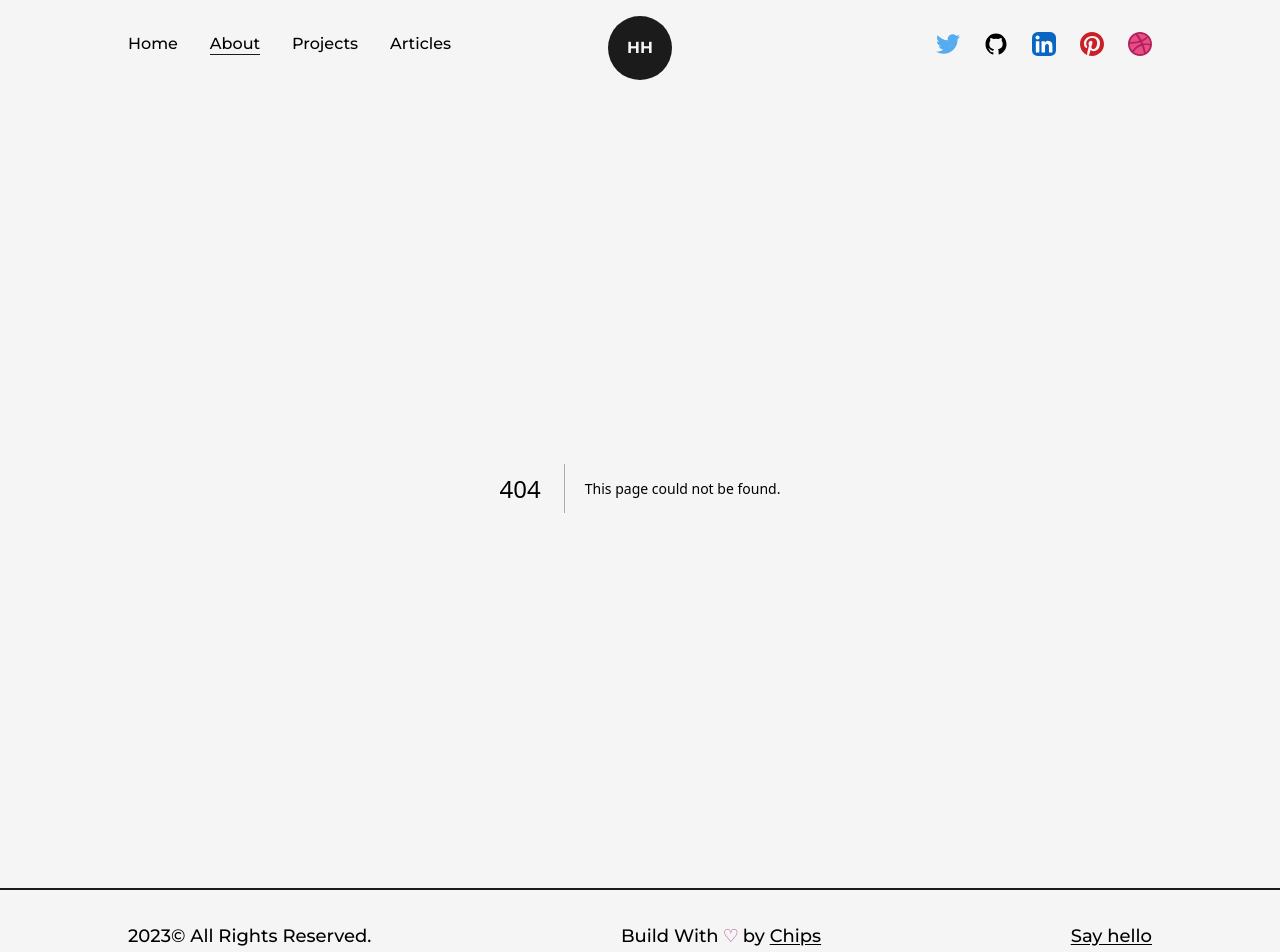
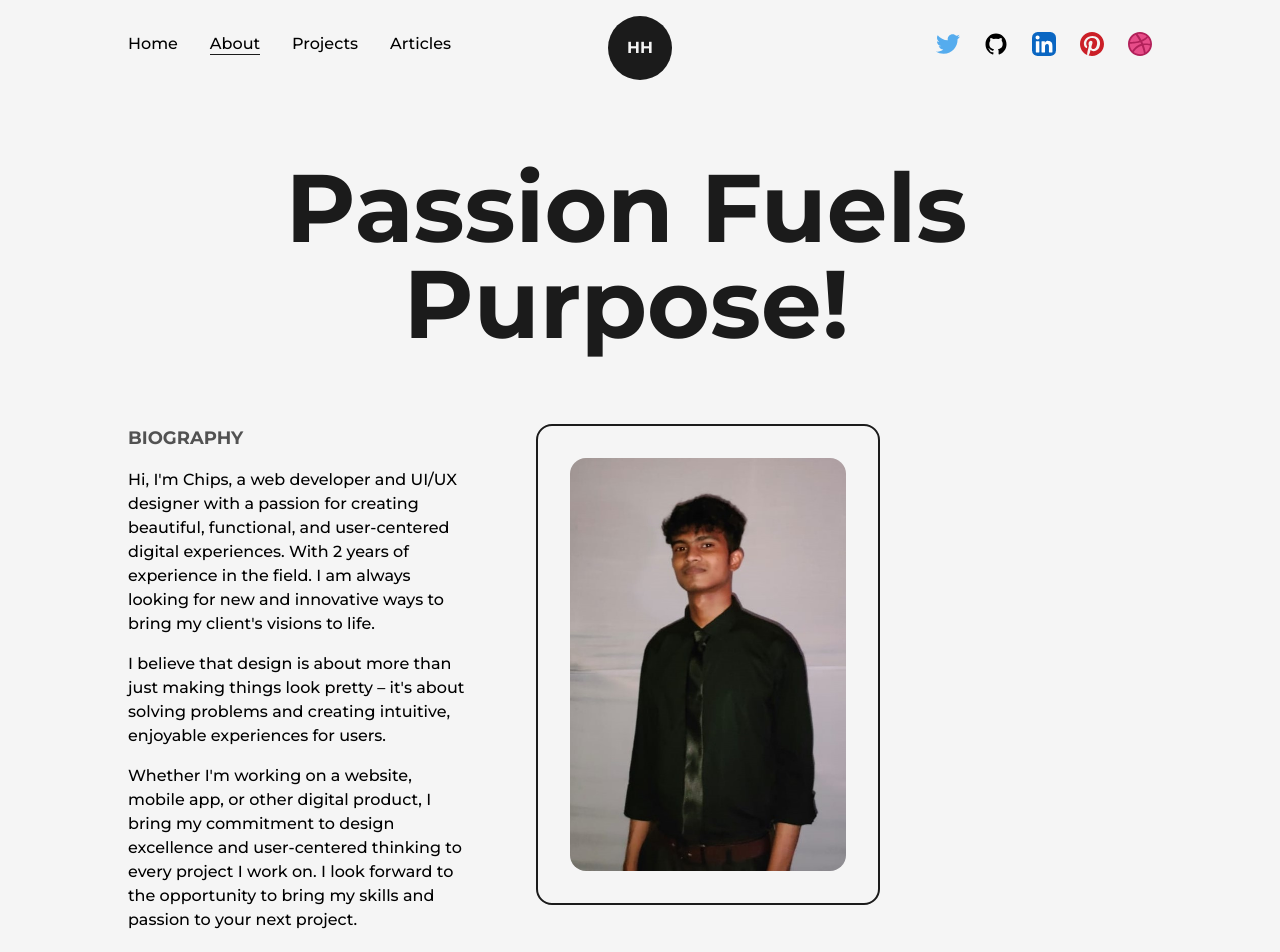
Before and after one commit to Chipsii/portfolio, a Next.js app: page /about in a window 1280 px wide. Before the commit this address had no page. Shown: the top 952 px of the page. Built offline with nearby package versions, Linux system fonts and the light colour scheme.

Commit message:
created about page, added description and pic

```diff
--- /dev/null
+++ b/src/pages/about.js
@@ -0,0 +1,48 @@
+import AnimatedText from "@/components/AnimatedText";
+import Layout from "@/components/Layout";
+import Head from "next/head";
+import React from "react";
+import profilePic from "../../public/images/profile/developer-pic-2.jpg";
+import Image from "next/image";
+
+
+const about =() => {
+    return (
+        <>
+        <Head>
+            <title>Chips | About Page</title>
+            <meta name="description" content="any description" />
+        </Head>
+        <main className="flex w-full flex-col items-center justify-center">
+            <Layout classname="pt-16">
+            <AnimatedText text="Passion Fuels Purpose!" className="mb-16" />
+            <div className="grid w-full grid-cols-8 gap-16 ">
+                <div className="col-span-3 flex flex-col items-start justify-start">
+                    <h2 className=" mb-4 text-lg font-bold uppercase text-dark/75">Biography</h2>
+                    <p className=" font-medium ">Hi, I'm Chips, a web developer and UI/UX designer with a passion for creating beautiful, functional,
+and user-centered digital experiences. With 2 years of experience in the field. I am always looking for
+new and innovative ways to bring my client's visions to life.
+                    </p>
+
+<p className=" my-4 font-medium ">I believe that design is about more than just making things look pretty – it's about solving problems and
+creating intuitive, enjoyable experiences for users.
+</p>
+
+<p className=" font-medium ">Whether I'm working on a website, mobile app, or
+other digital product, I bring my commitment to design excellence and user-centered thinking to
+every project I work on. I look forward to the opportunity to bring my skills and passion to your next project.
+</p>
+                </div>
+
+<div className="col-span-3 relative h-max rounded-2xl border-2 border-solid border-dark bg-light p-8 ">
+    <Image src={profilePic} alt="Chips" className=" w-full h-auto rounded-2xl" />
+</div>
+
+            </div>
+            </Layout>
+        </main>
+        </>
+    )
+}
+
+export default about;
```
Also changed, not shown: public/images/profile/developer-pic-2.jpg.
